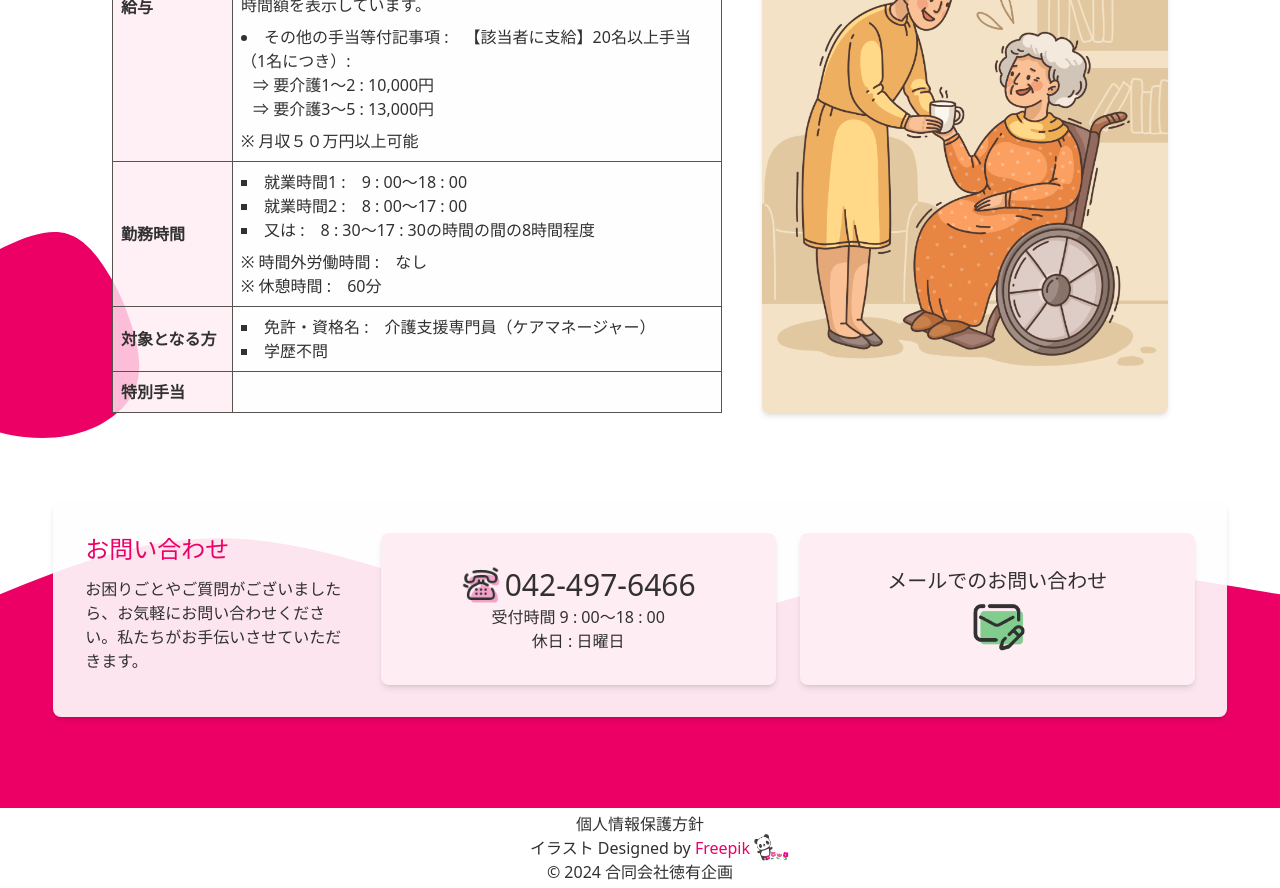
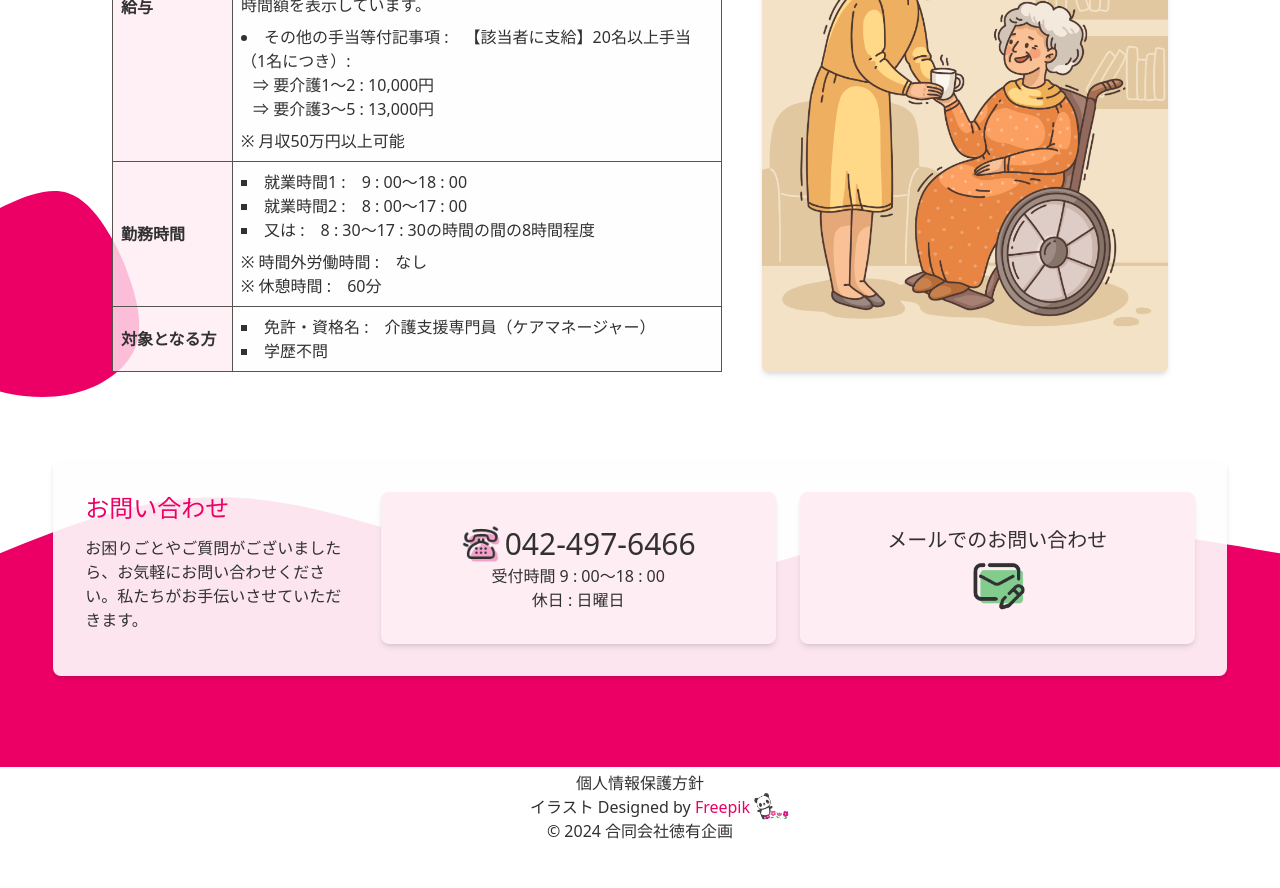
Before and after one commit to Jasufr/tokuyukikaku, a React (Vite) app: page /recruit in a window 1280 px wide. Shown: the part 1300-2188 px from the top of the page. After the commit the page ends 2147 px from the top, so only its background shows below. Built offline with nearby package versions, Linux system fonts and the light colour scheme; a web font is replaced by a local one.

Commit message:
image preload test

```diff
--- a/index.html
+++ b/index.html
@@ -23,6 +23,8 @@
   <link
     href="https://fonts.googleapis.com/css2?family=Kosugi&family=Kosugi+Maru&family=M+PLUS+1p:wght@100;300;400;500;700;800;900&family=Noto+Sans+JP:wght@100..900&family=Noto+Serif+JP:wght@200..900&family=Sawarabi+Gothic&family=Sawarabi+Mincho&display=swap"
     rel="stylesheet">
+
+    <link rel="preload" as="image" href="/images/tokuyukikaku.jpg">
 </head>
 
 <body>
--- a/src/pages/Recruit.jsx
+++ b/src/pages/Recruit.jsx
@@ -38,11 +38,11 @@ const Recruit = () => {
                 <p className="mb-2">朝食･昼食･夕食作り､各所掃除･洗濯･おむつ交換､お買物､入浴介助などの介護業務を､シフト制で分担して対応していきます｡</p>
                 <p className="">※ 直行直帰OK！</p>
               </div>
-              <div className="flex w-full h-32 mt-6 sm:hidden shadow-md rounded-md">
+              {/* <div className="flex w-full h-32 mt-6 sm:hidden shadow-md rounded-md">
                 <div aria-label="ご利用者様とヘルパーが散歩するイラスト" role="img" className="bg-[url('/illustrations/helper2.png')] bg-cover bg-top w-1/3 rounded-l-md"></div>
                 <div aria-label="ご利用者様に買い物のお手伝いをするヘルパーのイラスト" role="img" className="bg-[url('/illustrations/helper1.png')] bg-cover bg-top w-1/3"></div>
                 <div aria-label="ご利用者様とケアするヘルパーのイラスト" role="img" className="bg-[url('/illustrations/helper3.png')] bg-cover bg-top w-1/3 rounded-r-md"></div>
-              </div>
+              </div> */}
               <div className="my-6">
                 <h2 className="text-lg mb-3">募集要項</h2>
                 <table>
@@ -106,7 +106,7 @@ const Recruit = () => {
                           <li className="list-disc list-inside">その他の手当等付記事項 : <span className="ms-3">【該当者に支給】20名以上手当（1名につき）: </span></li>
                           <li className="ms-3">⇒ 要介護1～2 : 10,000円</li>
                           <li className="ms-3 mb-2">⇒ 要介護3～5 : 13,000円</li>
-                          <li className="">※ 月収５０万円以上可能</li>
+                          <li className="">※ 月収50万円以上可能</li>
                         </ul>
                       </td>
                     </tr>
@@ -131,14 +131,7 @@ const Recruit = () => {
                         </ul>
                       </td>
                     </tr>
-                    <tr>
-                      <th className="bg-lightpink bg-opacity-80 border border-darkstone p-2 xs:text-start" scope="row">特別手当</th>
-                      <td className="bg-white bg-opacity-50 p-2 border border-darkstone">
-                        <ul>
-                          <li></li>
-                        </ul>
-                      </td>
-                    </tr>
+
                   </tbody>
                 </table>
               </div>
```
